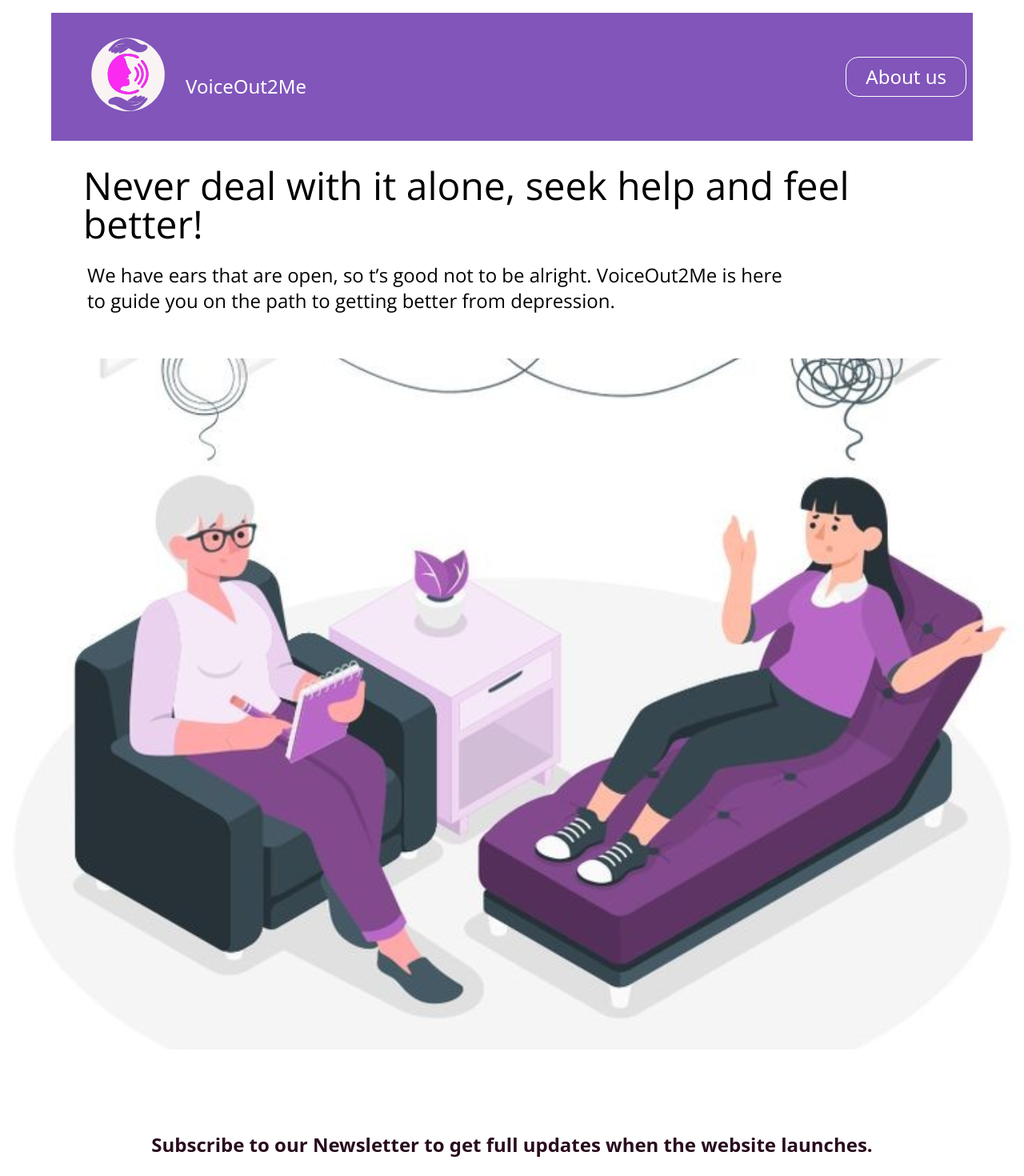
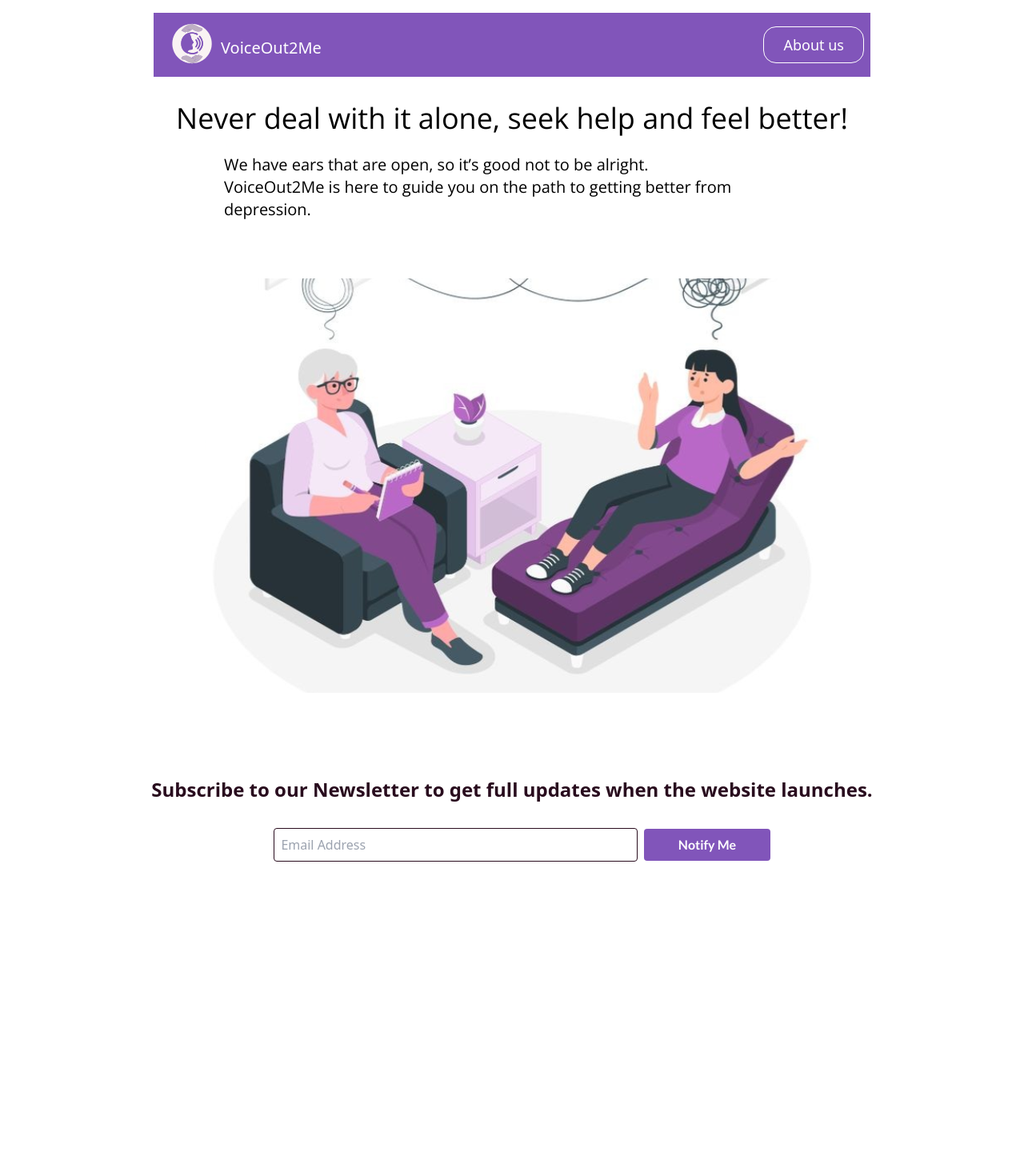
Before and after one commit to ichie-Ozor/voiceOut2Me, a React (Create React App) app: page / in a window 1280 px wide. Shown: the top 1470 px of the page at 80% size. After the commit the page ends 1275 px from the top, so only its background shows below. Built offline with nearby package versions, Linux system fonts and the light colour scheme.

Commit message:
hero image resized and animation added

```diff
--- a/package.json
+++ b/package.json
@@ -11,6 +11,7 @@
     "@testing-library/jest-dom": "^5.16.5",
     "@testing-library/react": "^13.4.0",
     "@testing-library/user-event": "^13.5.0",
+    "aos": "^3.0.0-beta.6",
     "fontawesome": "^5.6.3",
     "react": "^18.2.0",
     "react-dom": "^18.2.0",
--- a/src/component/comingpage/ComingPage.jsx
+++ b/src/component/comingpage/ComingPage.jsx
@@ -1,7 +1,13 @@
 import React, { useState } from "react";
-import NavBar from "./NavBar";
 import HeroImage from "../../assets/images/comingpage/coming-soon-page-hero.svg";
-// import PrimaryBtn1 from "../Buttons/PrimaryBtn1";
+import { Link } from 'react-router-dom'
+import Menu from '../../assets/images/comingpage/menu.svg'
+import Logo from '../../assets/images/comingpage/logo.svg'
+import AOS from 'aos';
+import 'aos/dist/aos.css'; // You can also use <link> for styles
+// ..
+AOS.init();
+
 
 const ComingPage = () => {
   const [email, setEmail] = useState("");
@@ -15,33 +21,45 @@ const ComingPage = () => {
   };
   return (
     <div>
-      <section>
-        <NavBar />
-      </section>
-      <section className=" w-[92vw] md:w-[85vw] m-auto ">
-        <h1 className="font-OpenSand font-normal text-2xl text-center md:text-2xl md:text-left p-2 lg:text-left lg:text-4xl xl:text-5xl mb-2">
+        <header className='w-[90vw] m-auto mb-6 lg:w-[70vw] h-[10vh] '>
+        <section className='flex justify-between  items-center mt-4 bg-[#8155BA] p-2 h-[10vh] '>
+            <div className="logo-title flex justify-center items-center">
+              <div className="image overflow-hidden -ml-4"><img className=' w-24 sm:w-28' src={Logo} alt="logo" /></div>
+
+              <h1 className='hidden sm:flex  text-white text-xl -ml-5 mt-2'>VoiceOut2Me</h1>
+              </div>
+              <div className="menu overflow-hidden w-8 flex lg:hidden"><img src={Menu} alt="menu" /></div>
+            <Link className="about-us border-[1px] border-white rounded-2xl px-6 py-2 text-lg text-white hover:border-[2px] hidden lg:flex ">About us</Link>
+        </section>
+    </header>
+
+      <section className=" w-[92vw] md:w-[85vw] m-auto lg:mb-16">
+        <h1 className="font-OpenSand font-normal text-2xl text-center md:text-2xl md:text-left p-2 lg:text-center lg:text-3xl xl:text-4xl mb-2">
           Never deal with it alone, seek help and feel better!
         </h1>
-        <p className="font-OpenSand font-normal md:w-[82%] md:text-sm md:text md:ml-[5px] text-center xl:text-2xl lg:text-left lg:text-xl p-2 w-[85%] m-auto">
-          We have ears that are open, so t’s good not to be alright. VoiceOut2Me
+        <p  className="font-OpenSand font-normal md:w-[82%] md:text-sm md:text md:ml-[5px] text-center  lg:text-center lg:text-xl p-2 w-[85%] m-auto lg:ml-14 xl:px-32 xl:text-left"
+        data-aos="fade-up"
+        data-aos-delay="200"
+        >
+          We have ears that are open, so it’s good not to be alright. VoiceOut2Me
           is here to guide you on the path to getting better from depression.
         </p>
       </section>
       <section
-        className="hero-image w-screen h-[15rem] xs:h-[20rem] sm:h-[30rem] lg:h-[40rem] xl:h-[57.938rem] bg-pink-200 mt-[3rem]"
+        className="hero-image w-screen h-[15rem] xs:h-[20rem] sm:h-[30rem] lg:h-[40rem] xl:h-[57.938rem] bg-pink-200 mt-[3rem] lg:w-[60vw] m-auto"
         style={{
           background: `url(${HeroImage})`,
           backgroundSize: "contain",
           backgroundRepeat: "no-repeat",
         }}
       ></section>
-      <section className="subscribe-wrapper w-[90%] lg:w-[80%] m-auto mt-6 p-4 flex flex-col justify-center items-center gap-8 my-14 max-[320px]:mt-0">
+      <section className="subscribe-wrapper w-[90%] lg:w-[80%] m-auto mt-6 p-4 flex flex-col justify-center items-center gap-8 my-14 max-[320px]:mt-0 lg:-mt-36 xl:-mt-80">
         <h1 className="subscribe-title text-[#290C1E] font-semibold text-lg text-center lg:text-2xl">
           Subscribe to our Newsletter to get full updates when the website
           launches.
         </h1>
         <form className="w-[100%]" action="#" onSubmit={submitHandler}>
-          <div className="input-btn-wrapper flex flex-col gap-2 w-[100%] sm:flex-row items-center justify-center sm:ml-[20%]">
+          <div className="input-btn-wrapper flex flex-col gap-2 w-[100%] sm:flex-row items-center justify-center sm:ml-[20%] ">
             <input
               className="w-[95%] lg:w-[80%] border-[1px] border-[#290C1E] rounded p-2"
               type="text"
@@ -50,12 +68,15 @@ const ComingPage = () => {
               value={email}
             />
             <div className="text-white w-[95%]">
-              {/* <PrimaryBtn1 Name="Notify Me"  /> */}
-              <button className="text-white bg-[#8155BA] w-[100%] sm:w-[30%] py-2 rounded font-bold font-Lato">Notify Me</button>
+              <button className="text-white bg-[#8155BA] w-[100%] sm:w-[30%] py-2 rounded font-bold font-Lato hover:opacity-70">Notify Me</button>
             </div>
           </div>
         </form>
-        <h1 className=" text-lgfont-bold sm:4xl lg:text-4xl text-[#290C1E] font-Lato">We are about to launch!!!</h1>
+        <h1 className=" text-lgfont-bold sm:4xl lg:text-4xl text-[#290C1E] font-Lato"
+                data-aos="fade-up"
+                data-aos-delay="200"
+
+        >We are about to launch!!!</h1>
       </section>
     </div>
   );
```
Also changed, not shown: src/assets/images/comingpage/logo.svg, 1 other file (tests, documents, lock files or other folders).
